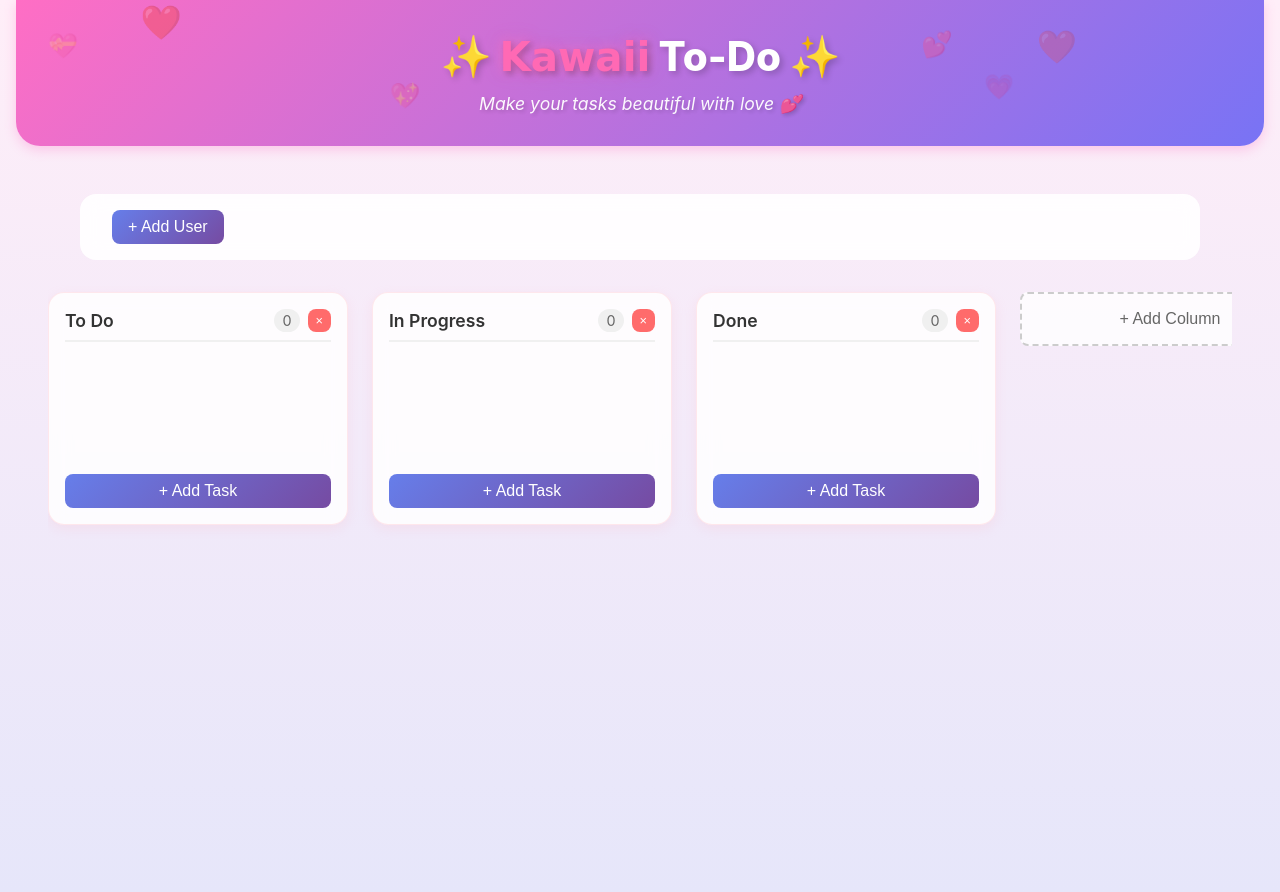
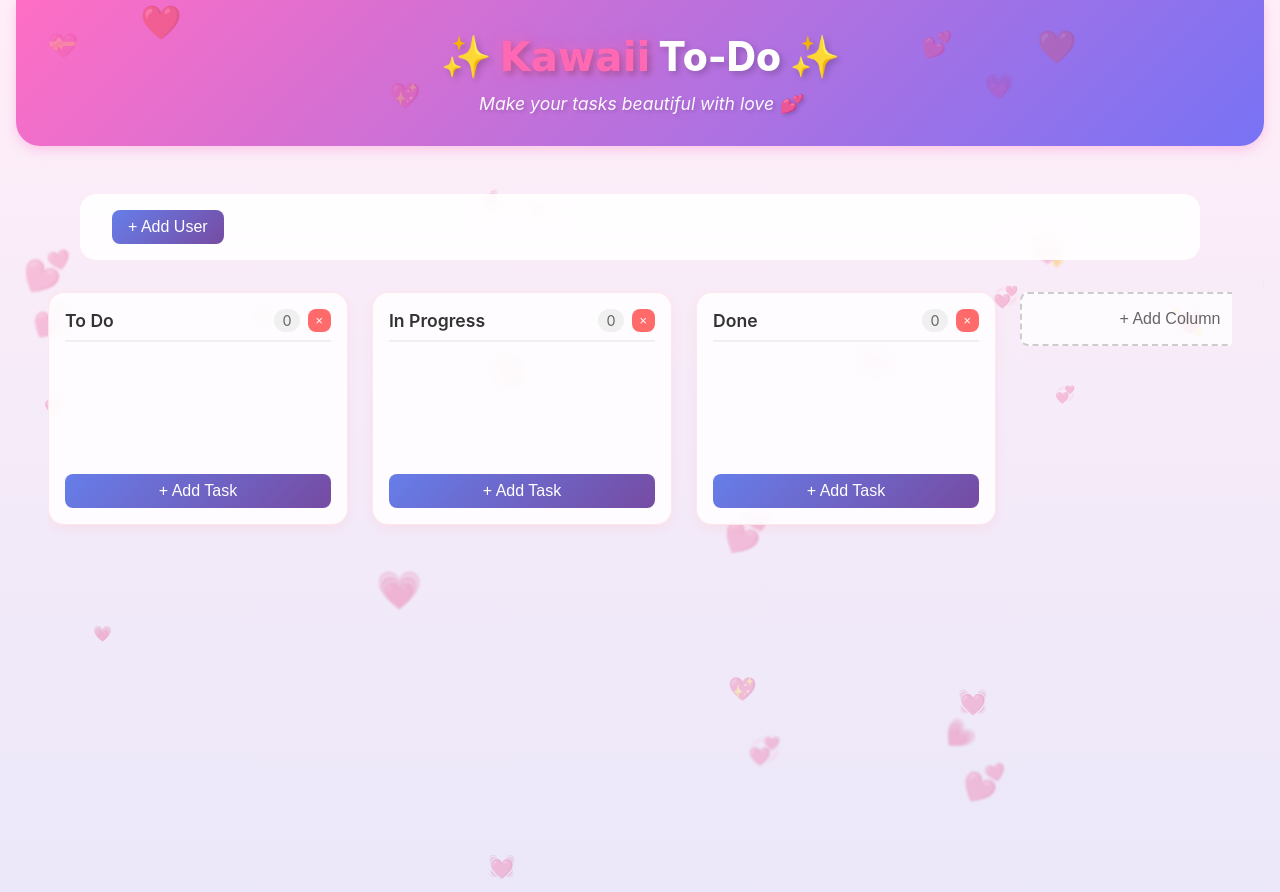
Before and after one commit to varangian-core/kawaii-to-do, a React (Vite) app: page / in a window 1280 px wide. Built offline with nearby package versions, Linux system fonts and the light colour scheme.

Commit message:
heart animations

```diff
--- a/src/App.tsx
+++ b/src/App.tsx
@@ -26,36 +26,20 @@ const floatUp = keyframes`
 `;
 
 const floatDiagonal = keyframes`
-  0% {
-    transform: translate(-10vw, 110vh) rotate(0deg);
-    opacity: 0;
+  from {
+    transform: translate(-100px, 0) rotate(0deg);
   }
-  5% {
-    opacity: 0.2;
-  }
-  95% {
-    opacity: 0.2;
-  }
-  100% {
-    transform: translate(110vw, -10vh) rotate(720deg);
-    opacity: 0;
+  to {
+    transform: translate(calc(100vw + 100px), -100vh) rotate(720deg);
   }
 `;
 
 const floatDiagonalReverse = keyframes`
-  0% {
-    transform: translate(110vw, 110vh) rotate(0deg);
-    opacity: 0;
+  from {
+    transform: translate(calc(100vw + 100px), 0) rotate(0deg);
   }
-  5% {
-    opacity: 0.2;
-  }
-  95% {
-    opacity: 0.2;
-  }
-  100% {
-    transform: translate(-10vw, -10vh) rotate(-720deg);
-    opacity: 0;
+  to {
+    transform: translate(-100px, -100vh) rotate(-720deg);
   }
 `;
 
@@ -72,7 +56,7 @@ const GlobalStyle = createGlobalStyle`
       sans-serif;
     -webkit-font-smoothing: antialiased;
     -moz-osx-font-smoothing: grayscale;
-    background: linear-gradient(to bottom, #ffeef8 0%, #e6e6fa 100%);
+    background: #ffeef8;
     color: #333;
     position: relative;
     overflow-x: hidden;
@@ -83,11 +67,12 @@ const GlobalStyle = createGlobalStyle`
     display: flex;
     flex-direction: column;
     position: relative;
+    background: linear-gradient(to bottom, rgba(255, 238, 248, 0.8) 0%, rgba(230, 230, 250, 0.8) 100%);
   }
 `;
 
 const BackgroundHearts = styled.div`
-  position: fixed;
+  position: absolute;
   top: 0;
   left: 0;
   width: 100%;
@@ -97,15 +82,17 @@ const BackgroundHearts = styled.div`
   overflow: hidden;
 `;
 
-const FloatingHeart = styled.div<{ $delay: number; $left: string; $duration: number; $diagonal?: boolean; $reverse?: boolean; $size: number; $heart: string }>`
+const FloatingHeart = styled.div<{ $delay: number; $left: string; $duration: number; $diagonal?: boolean; $reverse?: boolean; $size: number; $heart: string; $top: string }>`
   position: absolute;
-  bottom: -5vh;
-  left: ${props => props.$left};
+  top: ${props => props.$top};
+  left: ${props => props.$reverse ? 'auto' : props.$left};
+  right: ${props => props.$reverse ? props.$left : 'auto'};
   font-size: ${props => props.$size}px;
   animation: ${props => props.$reverse ? floatDiagonalReverse : floatDiagonal} ${props => props.$duration}s linear infinite;
   animation-delay: ${props => props.$delay}s;
-  opacity: 0;
   filter: blur(${props => props.$size > 25 ? '1px' : '0px'});
+  color: #ff69b4;
+  opacity: 0.3;
 
   &::before {
     content: '${props => props.$heart}';
@@ -125,7 +112,7 @@ const MainContent = styled.main`
   padding: 2rem;
   overflow-y: auto;
   position: relative;
-  z-index: 1;
+  min-height: 600px;
 `;
 
 function App() {
@@ -140,12 +127,13 @@ function App() {
   const heartsEmojis = ['💕', '💖', '💗', '💝', '💓', '💞', '💘'];
   const hearts = Array.from({ length: 30 }, (_, i) => ({
     id: i,
-    delay: (i * 0.8) + Math.random() * 2, // Continuous stream
-    left: `${Math.random() * 120 - 10}%`, // Start positions across and beyond screen
-    duration: 15 + Math.random() * 10, // Varied speeds
+    delay: (i * 0.7) + Math.random() * 3, // Staggered start times
+    left: `${-10 + Math.random() * 120}%`, // Start positions across and beyond screen
+    top: `${Math.random() * 100}%`, // Random vertical positions
+    duration: 20 + Math.random() * 15, // Varied speeds
     diagonal: true, // All diagonal
-    reverse: i % 3 === 0, // Some go opposite direction
-    size: Math.random() * 25 + 10, // Various sizes
+    reverse: i % 2 === 0, // Half go opposite direction
+    size: Math.random() * 25 + 15, // Various sizes
     heart: heartsEmojis[Math.floor(Math.random() * heartsEmojis.length)]
   }));
 
@@ -153,12 +141,17 @@ function App() {
     return (
       <>
         <GlobalStyle />
+        <AppContainer>
+          <PageWrapper>
+            <Header />
+            <MainContent>
               <BackgroundHearts>
                 {hearts.map(heart => (
                   <FloatingHeart
                     key={heart.id}
                     $delay={heart.delay}
                     $left={heart.left}
+                    $top={heart.top}
                     $duration={heart.duration}
                     $diagonal={heart.diagonal}
                     $reverse={heart.reverse}
@@ -167,10 +160,6 @@ function App() {
                   />
                 ))}
               </BackgroundHearts>
-        <AppContainer>
-          <PageWrapper>
-            <Header />
-            <MainContent>
               <KanbanBoard />
             </MainContent>
           </PageWrapper>
--- a/src/components/board/KanbanBoard.tsx
+++ b/src/components/board/KanbanBoard.tsx
@@ -29,6 +29,8 @@ const BoardContainer = styled(motion.div)`
   overflow-x: auto;
   min-height: 600px;
   align-items: flex-start;
+  position: relative;
+  z-index: 1;
 `;
 
 const AddColumnButton = styled(Button)`
@@ -176,6 +178,7 @@ export const KanbanBoard: React.FC = () => {
   };
 
   return (
+    <div style={{ position: 'relative', zIndex: 2 }}>
       <DndContext
         sensors={sensors}
         collisionDetection={closestCorners}
@@ -238,5 +241,6 @@ export const KanbanBoard: React.FC = () => {
           )}
         </DragOverlay>
       </DndContext>
+    </div>
   );
 };
```
Also changed, not shown: scripts/generate-image-manifest.js (+6 -2 lines). Lines whose indentation alone changed are shown as unchanged.
